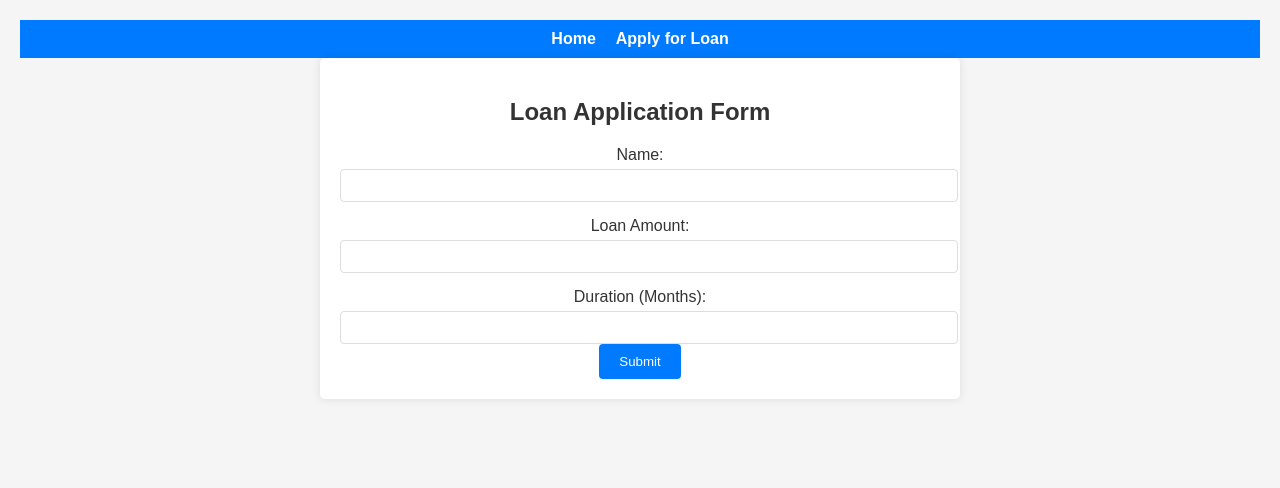
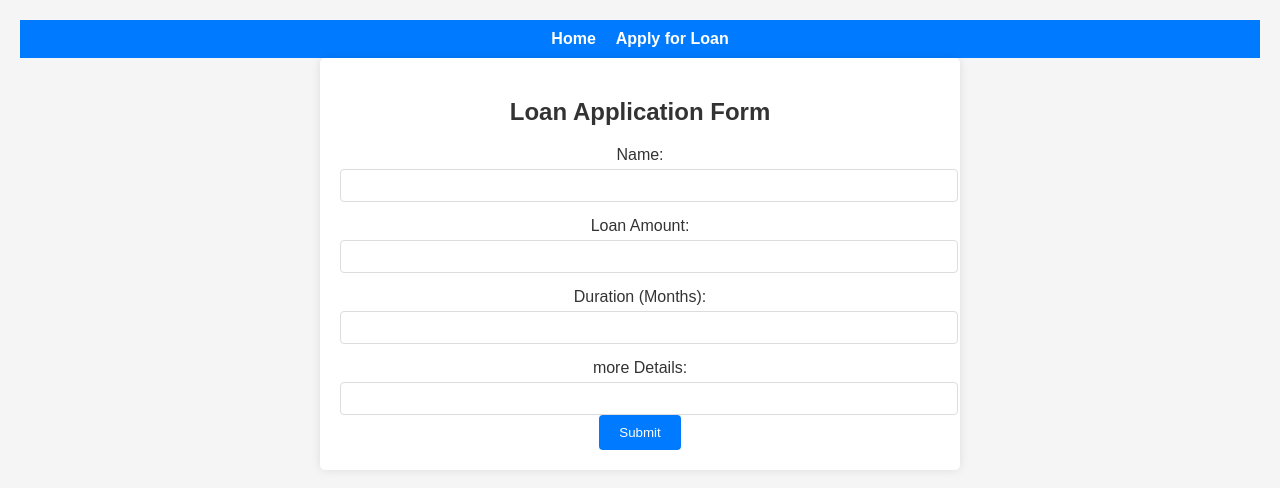
Before and after one commit to Alex-pu/presentation, a React (Create React App) app: page /apply in a window 1280 px wide. Shown: the top 488 px of the page. Built offline with nearby package versions, Linux system fonts and the light colour scheme.

Commit message:
added a field to the loan form

```diff
--- a/src/components/LoanForm.jsx
+++ b/src/components/LoanForm.jsx
@@ -5,8 +5,7 @@ const LoanForm = () => {
     name: '',
     amount: '',
     duration: '',
-    // Additional details placeholder
-    // details: '', // Uncomment to add more details to the form
+     details: '',
   });
 
   const handleChange = (e) => {
@@ -34,14 +33,13 @@ const LoanForm = () => {
         <input type="number" name="duration" value={formData.duration} onChange={handleChange} required />
       </label>
 
-      {/*
-      Uncomment the following block to add additional details field to the form
+
 
       <label>
-        Additional Details:
+        more Details:
         <input type="text" name="details" value={formData.details} onChange={handleChange} />
       </label>
-      */}
+
 
       <button type="submit">Submit</button>
     </form>
```
